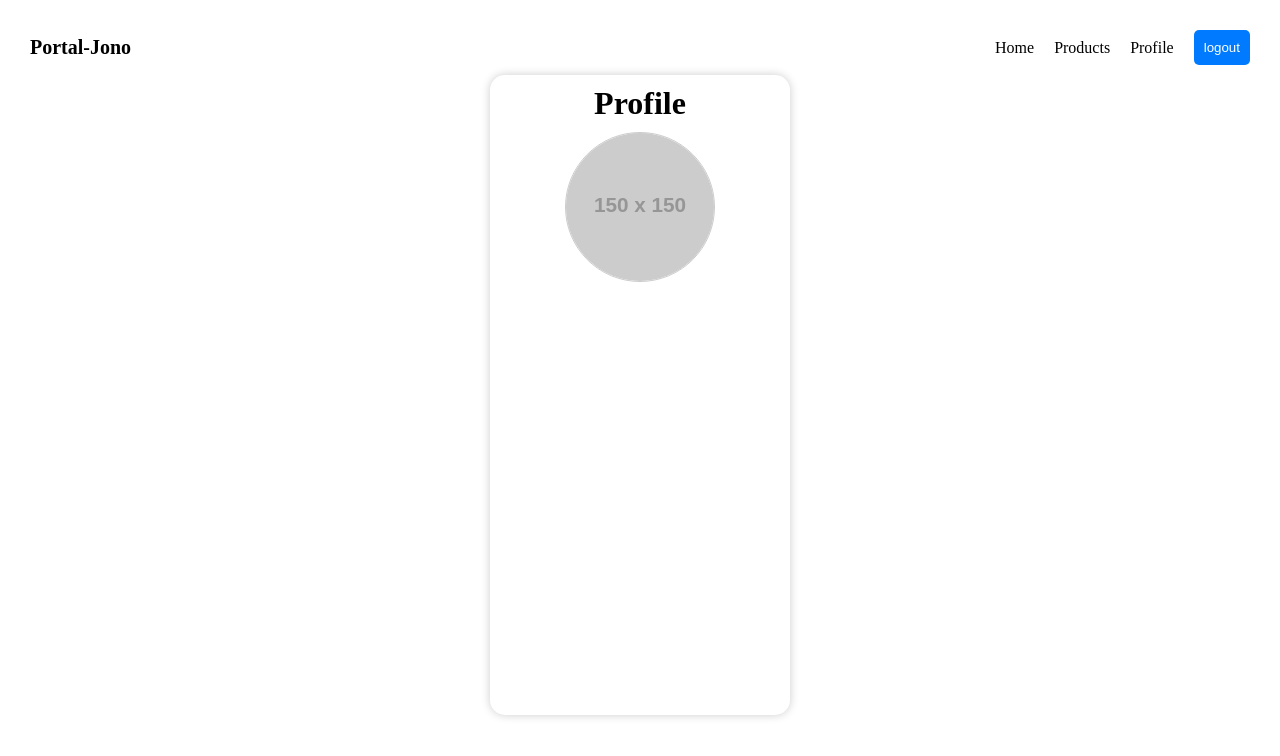
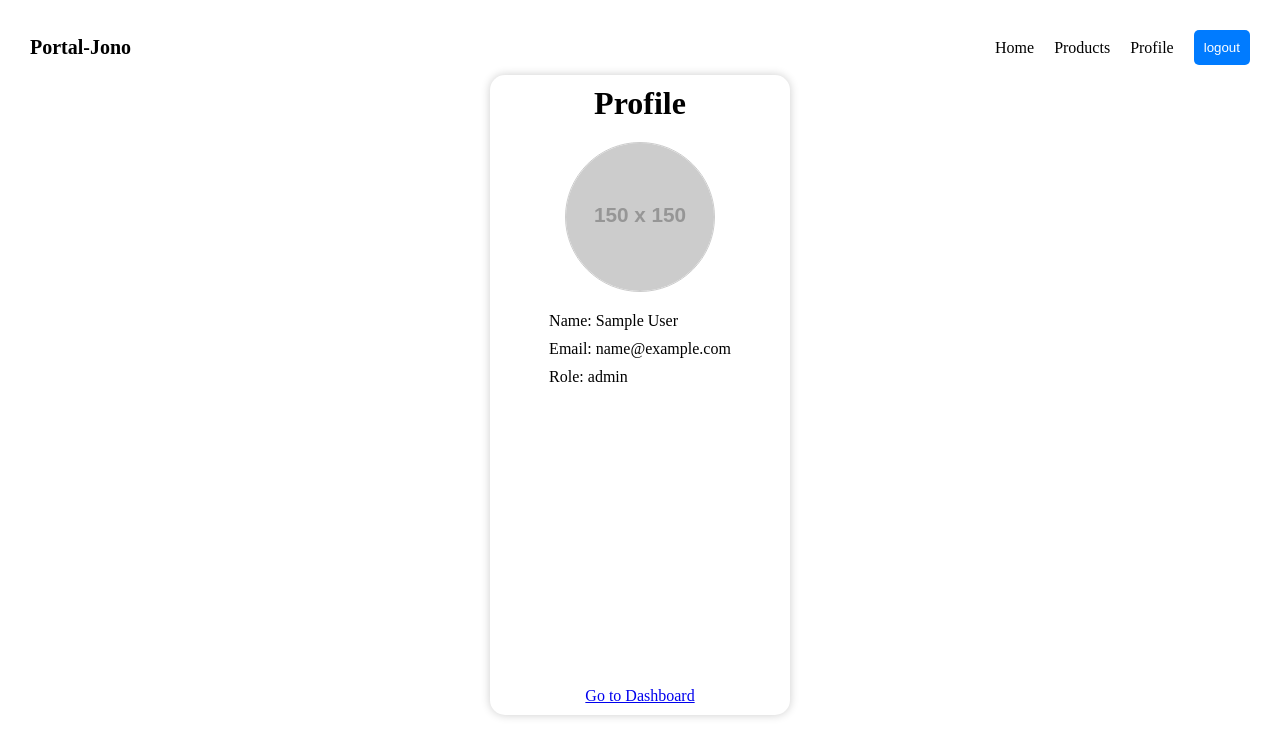
Before and after one commit to daffatabiano/yudo-assesment, a React (Vite) app in the folder frontend/: page /profile in a window 1280 px wide. Shown: the top 756 px of the page. Built offline with nearby package versions, Linux system fonts and the light colour scheme; sample sign-in values are in the browser's storage.

Commit message:
fix(fronetend): profile slicing ui and create link go to dashboard

```diff
--- a/frontend/src/hooks/useFetch.js
+++ b/frontend/src/hooks/useFetch.js
@@ -16,7 +16,7 @@ export default function useFetch(e_p) {
           },
         });
 
-        setData(res.data);
+        setData(res);
         setLoading(false);
       } catch (error) {
         setError(error);
--- a/frontend/src/views/Profile.jsx
+++ b/frontend/src/views/Profile.jsx
@@ -1,12 +1,28 @@
 import Layout from '../layout';
 import { styles } from './views.style';
+import { Link, Navigate } from 'react-router-dom';
 
 export default function Profile() {
+  const profile = JSON.parse(localStorage.getItem('profile'));
+
+  if (!profile) {
+    return <Navigate to="/login" />;
+  }
+
+  console.log(profile);
+
   return (
     <Layout>
       <div style={styles.container}>
         <div style={styles.card}>
-          <h1>Profile</h1>
+          <div
+            style={{
+              display: 'flex',
+              flexDirection: 'column',
+              gap: '10px',
+              alignItems: 'center',
+            }}>
+            <h1 style={{ marginBottom: '10px' }}>Profile</h1>
             <img
               src="https://via.placeholder.com/150"
               alt=""
@@ -17,6 +33,19 @@ export default function Profile() {
                 border: '1px solid #ccc',
               }}
             />
+            <div
+              style={{
+                display: 'flex',
+                flexDirection: 'column',
+                gap: '10px',
+                paddingTop: '10px',
+              }}>
+              <p>Name: {profile?.name}</p>
+              <p>Email: {profile?.email}</p>
+              <p>Role: {'admin'}</p>
+            </div>
+          </div>
+          <Link to="/dashboard">Go to Dashboard</Link>
         </div>
       </div>
     </Layout>
--- a/frontend/src/views/auth/Login.jsx
+++ b/frontend/src/views/auth/Login.jsx
@@ -27,7 +27,13 @@ export default function Login() {
           message: `Welcome Back ${res.data.data.name} !`,
           status: 'success',
         });
-        localStorage.setItem('profile', JSON.stringify(res.data.data));
+        localStorage.setItem(
+          'profile',
+          JSON.stringify({
+            ...res.data.data,
+            token: res.data.token,
+          })
+        );
         setTimeout(() => {
           setNotif({});
           window.location.href = '/';
--- a/frontend/src/views/views.style.js
+++ b/frontend/src/views/views.style.js
@@ -14,6 +14,7 @@ export const styles = {
     boxShadow: '0 0 10px rgba(0, 0, 0, 0.2)',
     display: 'flex',
     flexDirection: 'column',
+    justifyContent: 'space-between',
     alignItems: 'center',
     gap: '10px',
     minHeight: '80vh',
```
Lines whose indentation alone changed are shown as unchanged.
